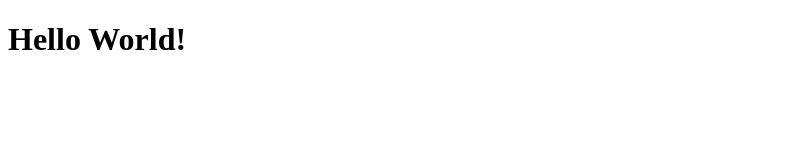
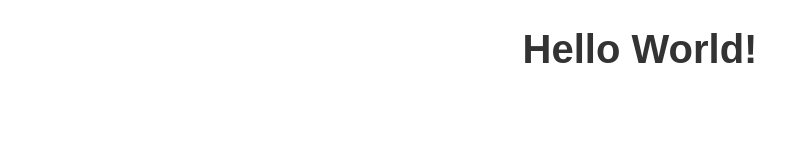
Before and after one commit to BangNomad27/repo-testing, a plain HTML site: page index.html in a window 1280 px wide. Shown: the whole page, without its empty margins (0-809 px from the left). Drawn offline with Linux system fonts and the light colour scheme.

Commit message:
Menambahkan file style.css dan melakukan perubahan pada index.html

```diff
--- a/index.html
+++ b/index.html
@@ -5,6 +5,8 @@
   <meta http-equiv="X-UA-Compatible" content="IE=edge">
   <meta name="viewport" content="width=device-width, initial-scale=1.0">
   <title>Belajar Git</title>
+
+  <link rel="stylesheet" href="style.css">
 </head>
 <body>
   <h1>Hello World!</h1>
--- /dev/null
+++ b/style.css
@@ -0,0 +1,6 @@
+h1  {
+  text-align: center;
+  font-family: arial, sans-serif;
+  color: #333;
+  font-size: 40px;
+}
```
